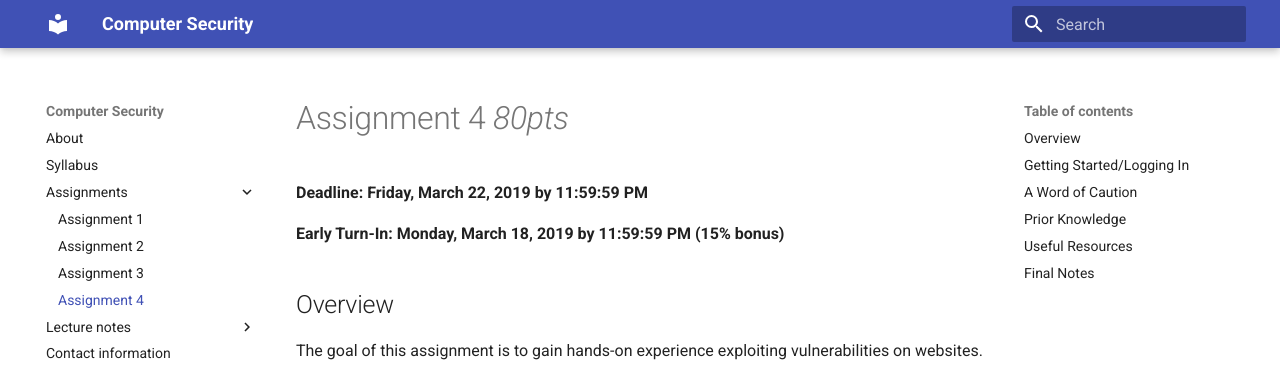
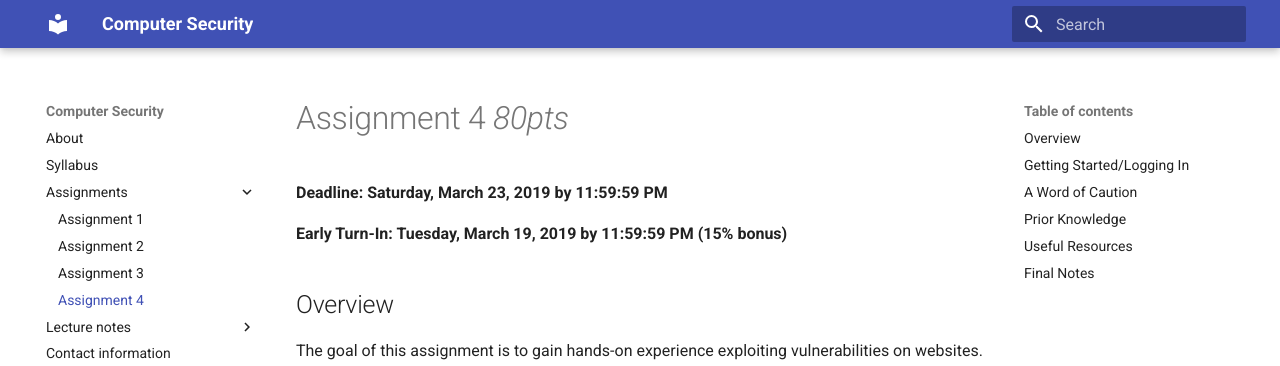
Before and after one commit to PLSysSec/cse127-website, an MkDocs documentation site: the page built from docs/pa/pa4.md, in a window 1280 px wide and 900 px high. Shown: the top 366 px of the window. Built offline with MkDocs 1.6.1 and Material for MkDocs 9.7.7, drawn with Linux system fonts in a browser that asks for light colours.

Commit message:
Bump PA4 due date back a day

```diff
--- a/docs/pa/pa4.md
+++ b/docs/pa/pa4.md
@@ -1,8 +1,8 @@
 # Assignment 4 *80pts*
 
-**Deadline: Friday, March 22, 2019 by 11:59:59 PM**
+**Deadline: Saturday, March 23, 2019 by 11:59:59 PM**
 
-**Early Turn-In: Monday, March 18, 2019 by 11:59:59 PM (15% bonus)**
+**Early Turn-In: Tuesday, March 19, 2019 by 11:59:59 PM (15% bonus)**
 
 ## Overview
 
```
